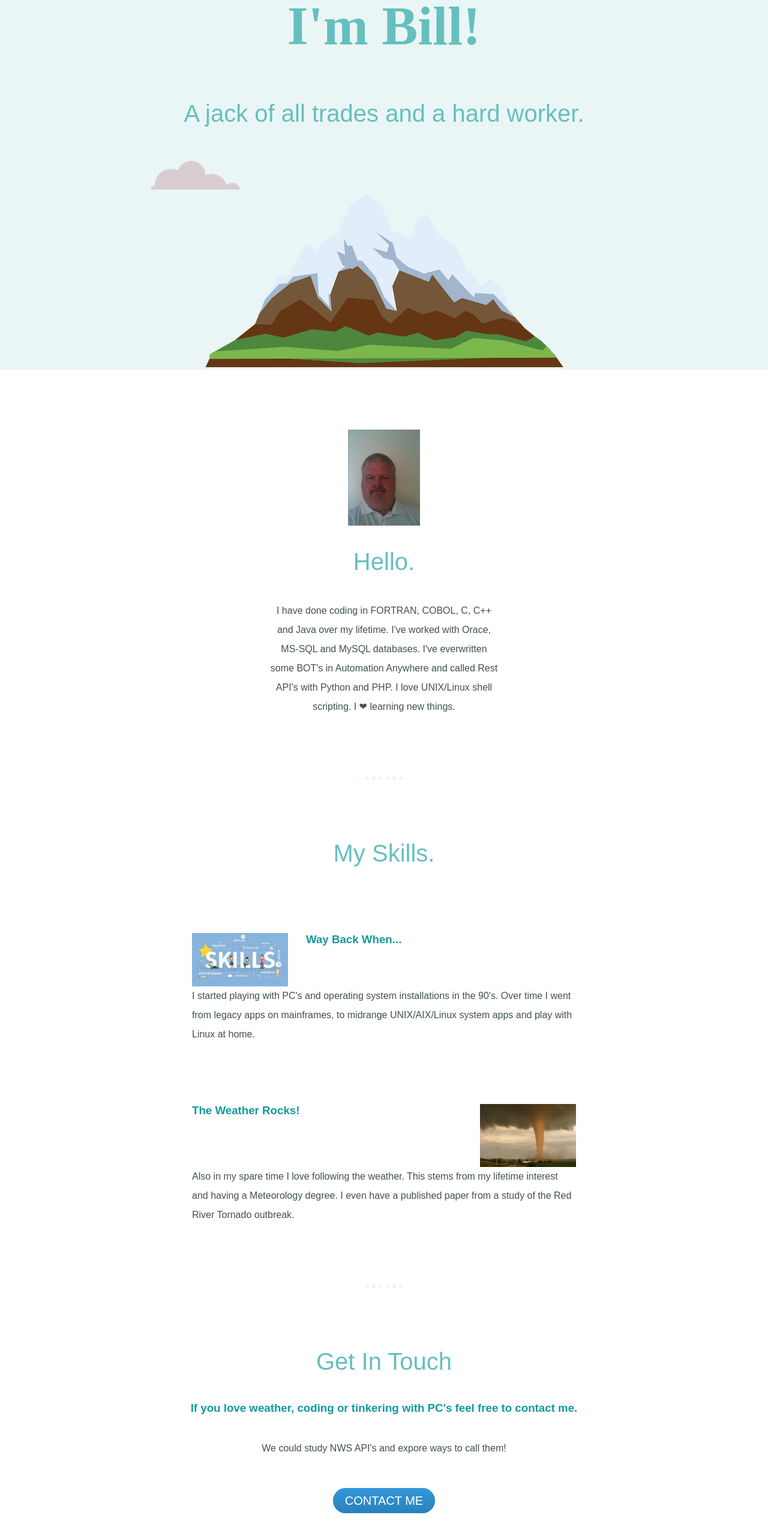
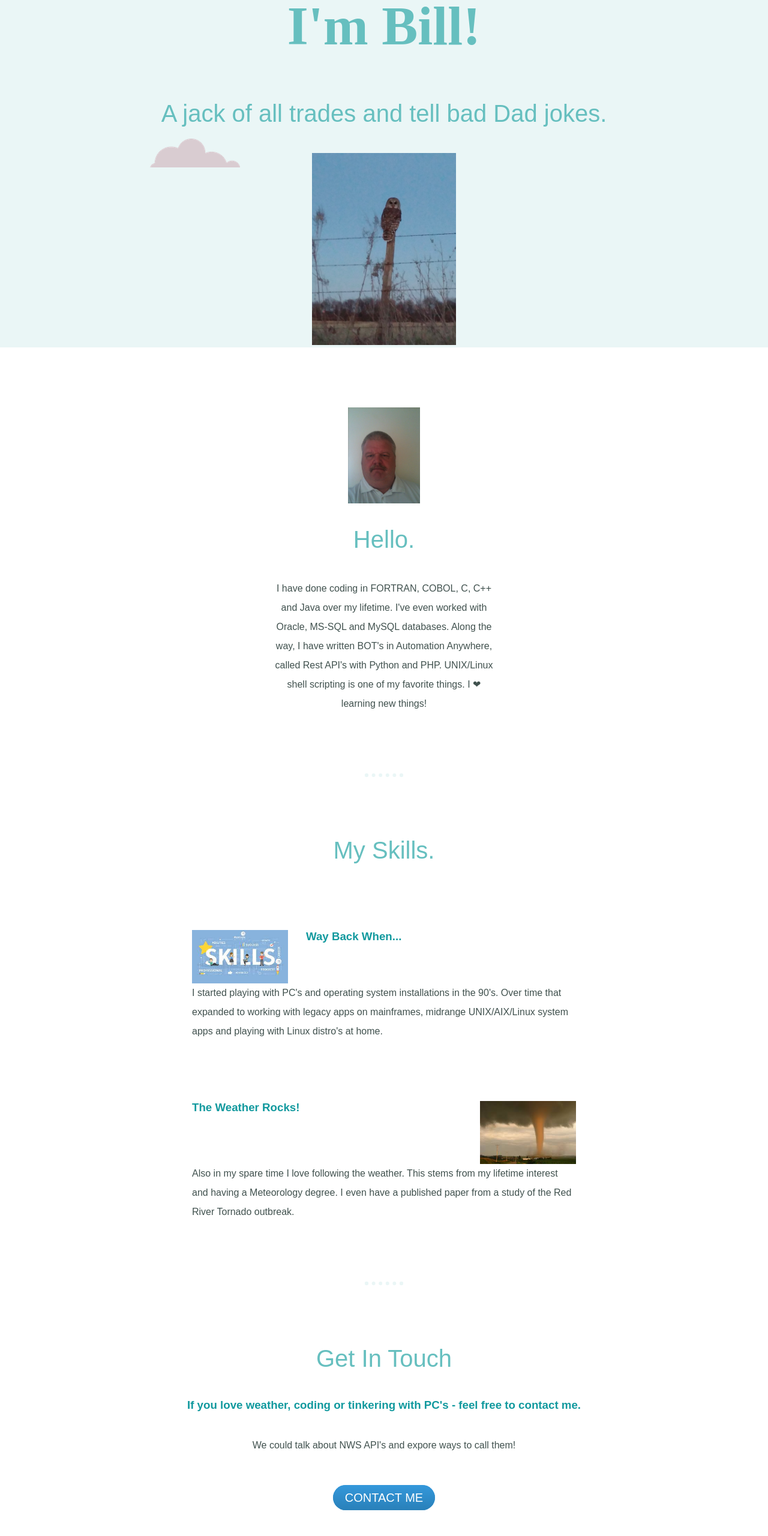
Before and after one commit to igcu2/webstuff, a plain HTML site: page index.html in a window 1280 px wide. Shown: the part 196-2756 px from the top of the page at 60% size. Drawn offline with Linux system fonts and the light colour scheme.

Commit message:
Add files via upload

```diff
--- a/index.html
+++ b/index.html
@@ -12,15 +12,15 @@
   <div class="top-container">
       <img class="top-cloud" src="images/cloud.png" alt="cloud-img">
       <h1>I'm Bill!</h1>
-      <h2>A jack of all trades and a hard worker.</h2>
+      <h2>A jack of all trades and tell bad Dad jokes.</h2>
       <img class="bottom-cloud" src="images/cloud.png" alt="cloud-img">
-      <img src="images/mountain.png" alt="mountain-img">
+      <img src="images/owl_front.jpg" alt="owl-img" height="320px" width="240px">
   </div>
   <div class="middle-container">
     <div class="profile">
       <img src="images/Bill Lee.jpg" alt="Bill Lee" height="160px" width="120px">
       <h2>Hello.</h2>
-      <p class="profile-row">I have done coding in FORTRAN, COBOL, C, C++ and Java over my lifetime.  I've worked with Orace, MS-SQL and MySQL databases.  I've everwritten some BOT's in Automation Anywhere and called Rest API's with Python and PHP.  I love UNIX/Linux shell scripting.  I ❤ learning new things.</p>
+      <p class="profile-row">I have done coding in FORTRAN, COBOL, C, C++ and Java over my lifetime.  I've even worked with Oracle, MS-SQL and MySQL databases.  Along the way, I have written BOT's in Automation Anywhere, called Rest API's with Python and PHP.  UNIX/Linux shell scripting is one of my favorite things.  I ❤ learning new things!</p>
     </div>
     <hr>
     <div class="skills">
@@ -28,7 +28,7 @@
       <div class="skill-row">
         <img class="code-img" src="images/skills.jpeg" alt="code-img">
         <h3>Way Back When...</h3>
-        <p class="code-skill-description">I started playing with PC's and operating system installations in the 90's.  Over time I went from legacy apps on mainframes, to midrange UNIX/AIX/Linux system apps and play with Linux at home.</p>
+        <p class="code-skill-description">I started playing with PC's and operating system installations in the 90's.  Over time that expanded to working with legacy apps on mainframes, midrange UNIX/AIX/Linux system apps and playing with Linux distro's at home.</p>
       </div>
       <div class="skill-row">
         <img class="oth-img" src="images/tornado.jpeg" alt="oth-img">
@@ -39,8 +39,8 @@
     <hr>
     <div class="contact-me">
       <h2>Get In Touch</h2>
-      <h3>If you love weather, coding or tinkering with PC's feel free to contact me.</h3>
-      <p class="contact-row">We could study NWS API's and expore ways to call them!</p>
+      <h3>If you love weather, coding or tinkering with PC's - feel free to contact me.</h3>
+      <p class="contact-row">We could talk about NWS API's and expore ways to call them!</p>
       <a class="btn" href="mailto:igcu2.bl@gmail.com">CONTACT ME</a>
     </div>
   </div>
@@ -49,7 +49,7 @@
   <div class="bottom-container">
     <a class="footer-link" href="https://www.linkedin.com/">LinkedIn</a>
     <a class="footer-link" href="https://Indeed.com/">Indeed</a>
-    <a class="footer-link" href="https://www.appbrewery.co/">Website</a>
+    <a class="footer-link" href="http://igcu2.github.io/webstuff">Website</a>
     <p class="copyright">© 2022 Bill Lee.</p>
   </div>
 
```
Also changed, not shown: images/owl_front.jpg (added).
